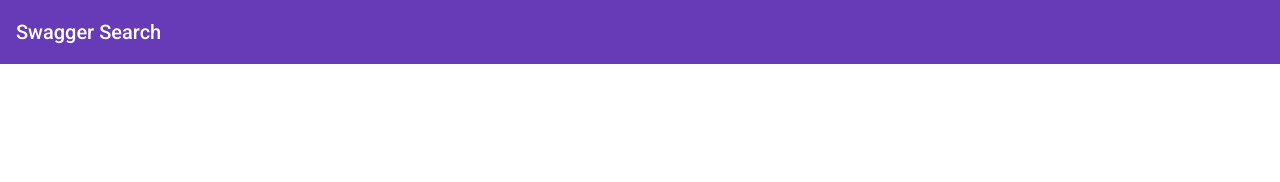
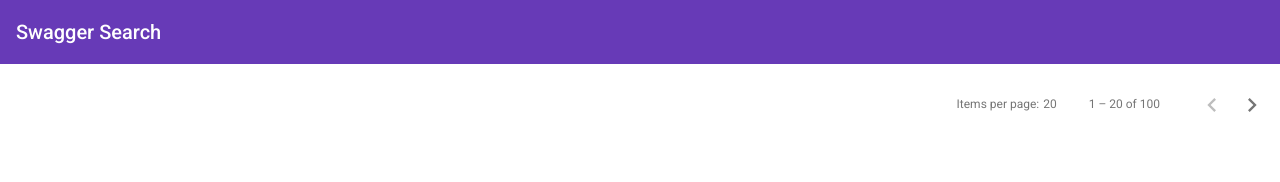
Before and after one commit to LaloCode/Boldr-FrontEnd-Exercise, an Angular app: page / in a window 1280 px wide. Shown: the top 182 px of the page. Built offline with nearby package versions, Linux system fonts and the light colour scheme.

Commit message:
Add initial pagination template

```diff
--- a/package.json
+++ b/package.json
@@ -10,7 +10,7 @@
   },
   "private": true,
   "dependencies": {
-    "@angular/animations": "^14.2.0",
+    "@angular/animations": "^14.2.9",
     "@angular/cdk": "^14.2.6",
     "@angular/common": "^14.2.0",
     "@angular/compiler": "^14.2.0",
--- a/src/app/app.component.html
+++ b/src/app/app.component.html
@@ -3,3 +3,5 @@
     <span>Swagger Search</span>
   </mat-toolbar>
 </p>
+
+<app-pagination></app-pagination>
--- /dev/null
+++ b/src/app/pagination/pagination.component.html
@@ -0,0 +1,5 @@
+<mat-paginator [length]="100"
+              [pageSize]="20"
+              [pageSizeOptions]="[20]"
+              aria-label="Select page">
+</mat-paginator>
--- /dev/null
+++ b/src/app/pagination/pagination.component.ts
@@ -0,0 +1,15 @@
+import { Component, OnInit } from '@angular/core';
+
+@Component({
+  selector: 'app-pagination',
+  templateUrl: './pagination.component.html',
+  styleUrls: ['./pagination.component.css']
+})
+export class PaginationComponent implements OnInit {
+
+  constructor() { }
+
+  ngOnInit(): void {
+  }
+
+}
```
Also changed, not shown: src/app/app.module.ts (+5 -2 lines), src/app/pagination/pagination.component.css (added), 2 other files (tests, documents, lock files or other folders).
